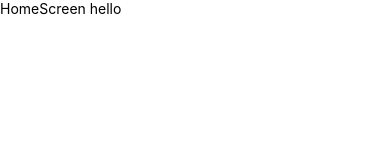
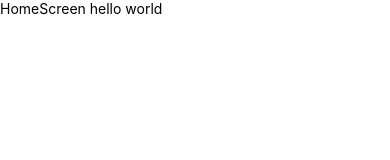
Before and after one commit to gregoftheweb/DogsIveMet, a React Native app: screen / in a window 390 px wide. Shown: the top 160 px of the page. Built offline with nearby package versions, Linux system fonts and the light colour scheme.

Commit message:
second!!

```diff
--- a/src/screens/HomeScreen/HomeScreen.js
+++ b/src/screens/HomeScreen/HomeScreen.js
@@ -4,7 +4,7 @@ import React from 'react';
 const HomeScreen = () => {
   return (
     <View>
-      <Text>HomeScreen hello</Text>
+      <Text>HomeScreen hello world</Text>
     </View>
   );
 };
```
